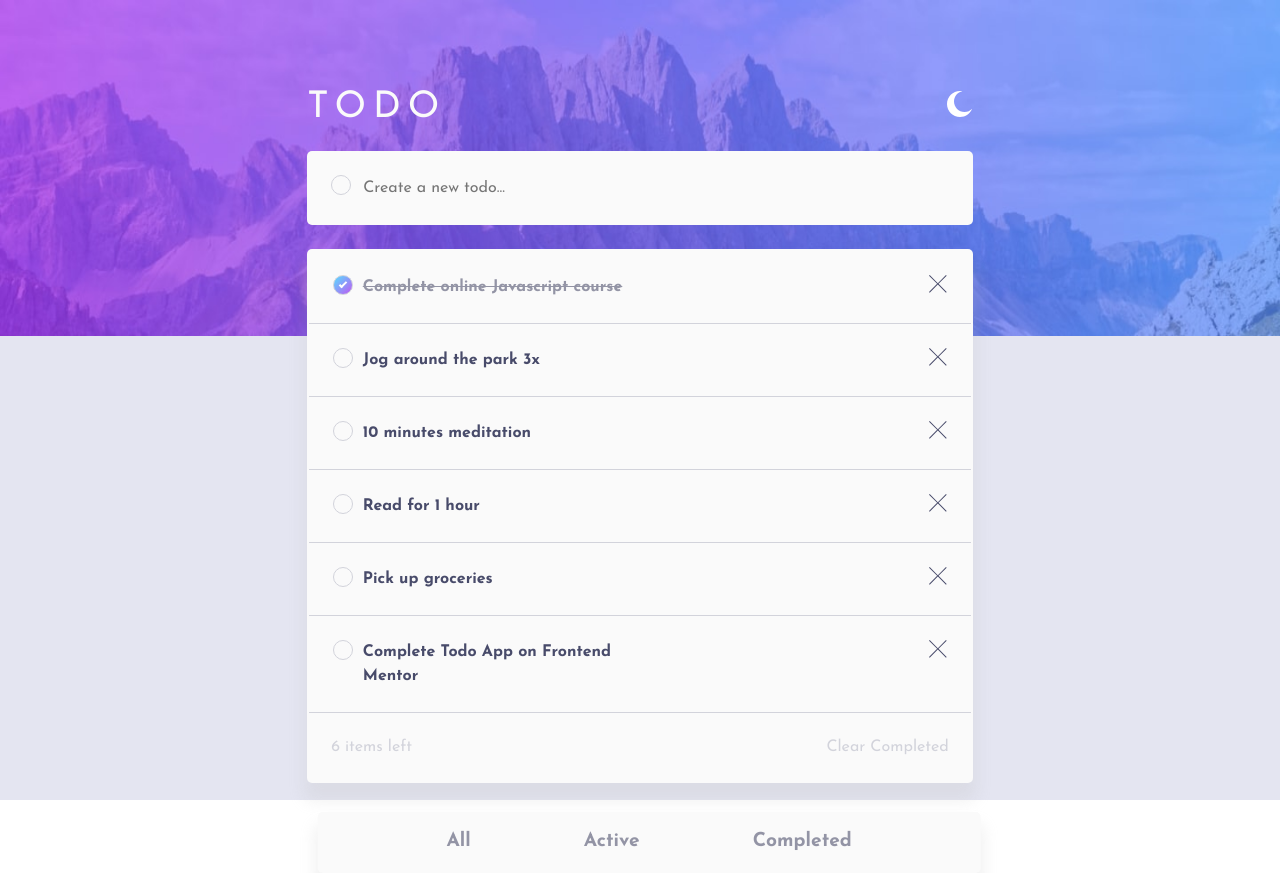
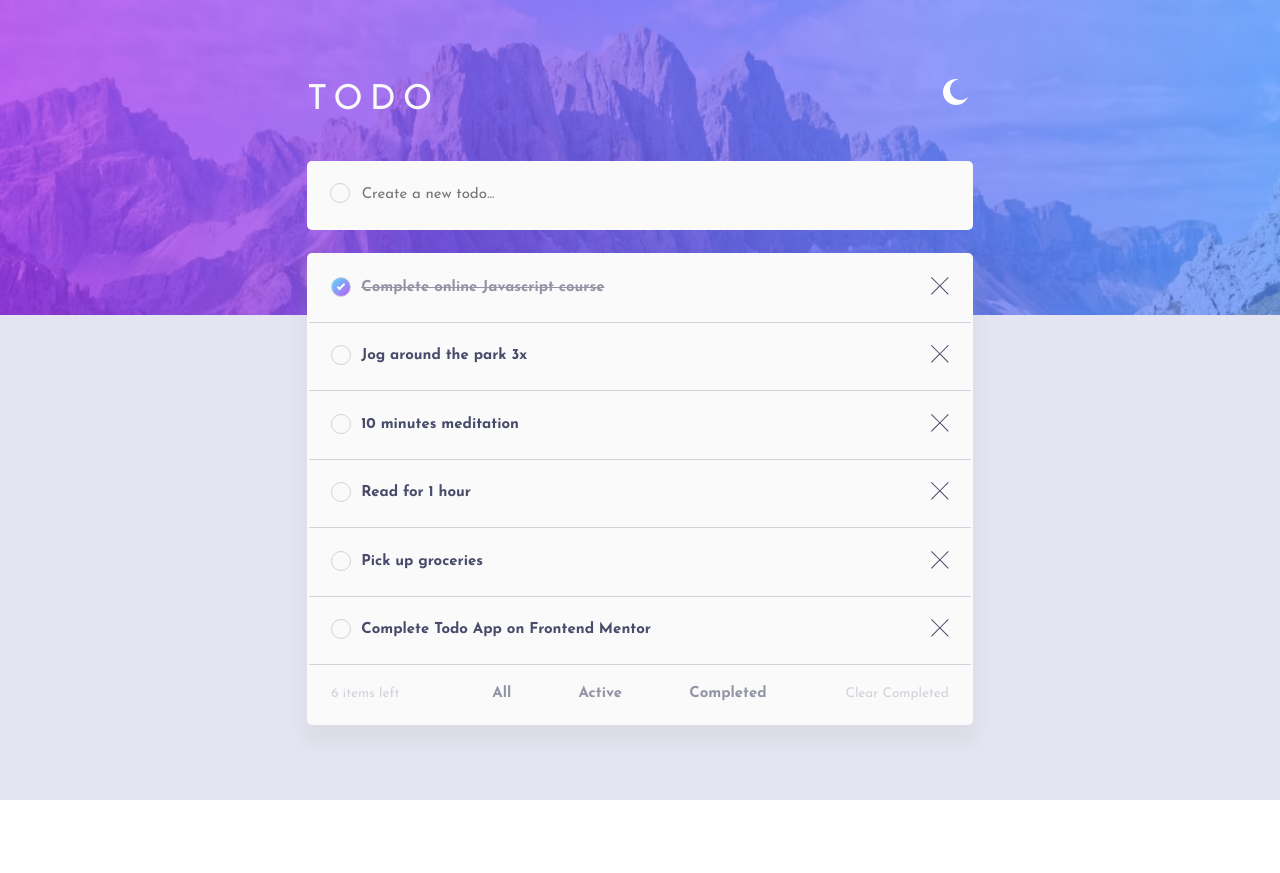
Before and after one commit to tanselbay1/todo-app, a React (Create React App) app: page / in a window 1280 px wide. After the commit the page ends 800 px from the top, so only its background shows below. Built offline with nearby package versions, Linux system fonts and the light colour scheme.

Commit message:
convert filter-action spans into radio buttons and give style

```diff
--- a/package.json
+++ b/package.json
@@ -6,6 +6,7 @@
     "@testing-library/jest-dom": "^5.16.5",
     "@testing-library/react": "^13.4.0",
     "@testing-library/user-event": "^13.5.0",
+    "framer-motion": "^7.6.17",
     "react": "^18.2.0",
     "react-dom": "^18.2.0",
     "react-scripts": "5.0.1",
--- a/src/assets/style-components/_colors.scss
+++ b/src/assets/style-components/_colors.scss
@@ -52,6 +52,18 @@
     .filter-actions {
       background-color: $very-light-gray;
       color: $dark-grayish-blue-1;
+
+      .actions-btn {
+        &:checked + .radio-label {
+          color: $bright-blue;
+          transition: color 0.4s;
+        }
+      }
+      .radio-label {
+        &:hover {
+          color: $very-dark-grayish-blue;
+        }
+      }
     }
   }
 }
--- a/src/assets/style-components/_filter.scss
+++ b/src/assets/style-components/_filter.scss
@@ -5,6 +5,20 @@
   justify-content: space-between;
   position: relative;
   padding: 1.4rem;
+
+  @include medium {
+    padding: 0.3rem 1.5rem;
+  }
+
+  div {
+    min-width: 7rem;
+
+    @include medium {
+      &:last-child {
+        text-align: right;
+      }
+    }
+  }
 
   .filter-actions {
     @include flex(row, center);
@@ -17,17 +31,32 @@
     transform: translateX(-4%);
     width: 100%;
 
-    @include small {
-      transform: translateX(-3%);
+    @include medium {
+      box-shadow: none;
+      padding: 0.9rem 1.5rem;
+      position: static;
+      margin-right: 1.4rem;
+      transform: none;
     }
 
-    @include medium {
-      transform: translateX(-2%);
+    .actions-btn {
+      display: none;
     }
 
-    span {
+    .radio-label {
+      cursor: pointer;
       font-size: 1.2rem;
       font-weight: 700;
+
+      @include medium {
+        font-size: 1rem;
+      }
+    }
+  }
+
+  .small-span {
+    @include medium {
+      font-size: 0.9rem;
     }
   }
 }
--- a/src/assets/style-components/_item.scss
+++ b/src/assets/style-components/_item.scss
@@ -9,7 +9,7 @@
   padding: 1.5rem;
 
   li {
-    max-width: 19rem;
+    max-width: 23rem;
     font-weight: 700;
   }
 
--- a/src/assets/style.css
+++ b/src/assets/style.css
@@ -145,7 +145,7 @@ h2.no-items {
   display: block;
 }
 .todo-item li {
-  max-width: 19rem;
+  max-width: 23rem;
   font-weight: 700;
 }
 .todo-item li.checked {
@@ -219,6 +219,19 @@ h2.no-items {
   position: relative;
   padding: 1.4rem;
 }
+@media screen and (min-width: 768px) {
+  .filter-container {
+    padding: 0.3rem 1.5rem;
+  }
+}
+.filter-container div {
+  min-width: 7rem;
+}
+@media screen and (min-width: 768px) {
+  .filter-container div:last-child {
+    text-align: right;
+  }
+}
 .filter-container .filter-actions {
   display: flex;
   flex-direction: row;
@@ -232,19 +245,32 @@ h2.no-items {
   transform: translateX(-4%);
   width: 100%;
 }
-@media screen and (min-width: 640px) {
+@media screen and (min-width: 768px) {
   .filter-container .filter-actions {
-    transform: translateX(-3%);
+    box-shadow: none;
+    padding: 0.9rem 1.5rem;
+    position: static;
+    margin-right: 1.4rem;
+    transform: none;
+  }
+}
+.filter-container .filter-actions .actions-btn {
+  display: none;
+}
+.filter-container .filter-actions .radio-label {
+  cursor: pointer;
+  font-size: 1.2rem;
+  font-weight: 700;
+}
+@media screen and (min-width: 768px) {
+  .filter-container .filter-actions .radio-label {
+    font-size: 1rem;
   }
 }
 @media screen and (min-width: 768px) {
-  .filter-container .filter-actions {
-    transform: translateX(-2%);
+  .filter-container .small-span {
+    font-size: 0.9rem;
   }
-}
-.filter-container .filter-actions span {
-  font-size: 1.2rem;
-  font-weight: 700;
 }
 
 .light {
@@ -287,6 +313,13 @@ h2.no-items {
 .light .filter-container .filter-actions {
   background-color: hsl(0deg, 0%, 98%);
   color: hsl(236deg, 9%, 61%);
+}
+.light .filter-container .filter-actions .actions-btn:checked + .radio-label {
+  color: hsl(220deg, 98%, 61%);
+  transition: color 0.4s;
+}
+.light .filter-container .filter-actions .radio-label:hover {
+  color: hsl(235deg, 19%, 35%);
 }
 
 .dark {
@@ -336,6 +369,12 @@ h2.no-items {
 .theme-toggle {
   cursor: pointer;
 }
+@media screen and (min-width: 768px) {
+  .theme-toggle {
+    width: 30px;
+    height: 30px;
+  }
+}
 
 * {
   font-family: "Josefin Sans", sans-serif;
@@ -348,7 +387,7 @@ h2.no-items {
 }
 @media screen and (min-width: 1024px) {
   * {
-    font-size: 16px;
+    font-size: 15px;
   }
 }
 
--- a/src/assets/style.scss
+++ b/src/assets/style.scss
@@ -18,7 +18,7 @@
   }
 
   @include large {
-    font-size: 16px;
+    font-size: 15px;
   }
 }
 
--- a/src/components/Filter.js
+++ b/src/components/Filter.js
@@ -22,6 +22,28 @@ const Filter = ({ onFilter, todoLength, onClear }) => {
     };
   }, []);
 
+  const filterActions = (
+    <div className="filter-actions">
+      <input className="actions-btn" type="radio" name="actions" id="all" />
+      <label htmlFor="all" className="radio-label" onClick={filterList}>
+        All
+      </label>
+      <input className="actions-btn" type="radio" name="actions" id="active" />
+      <label htmlFor="active" className="radio-label" onClick={filterList}>
+        Active
+      </label>
+      <input
+        className="actions-btn"
+        type="radio"
+        name="actions"
+        id="completed"
+      />
+      <label htmlFor="completed" className="radio-label" onClick={filterList}>
+        Completed
+      </label>
+    </div>
+  );
+
   const smallScreen = (
     <div className="filter-container">
       <div className="items-left">
@@ -32,11 +54,7 @@ const Filter = ({ onFilter, todoLength, onClear }) => {
       <div className="clear-completed">
         <span onClick={clearList}>Clear Completed</span>
       </div>
-      <div className="filter-actions">
-        <span onClick={filterList}>All</span>
-        <span onClick={filterList}>Active</span>
-        <span onClick={filterList}>Completed</span>
-      </div>
+      {filterActions}
     </div>
   );
 
@@ -46,17 +64,15 @@ const Filter = ({ onFilter, todoLength, onClear }) => {
   return (
     <div className="filter-container">
       <div className="items-left">
-        <span>
+        <span className="small-span">
           {todoLength} {todoLength <= 1 ? "item" : "items"} left
         </span>
       </div>
-      <div className="filter-actions">
-        <span onClick={filterList}>All</span>
-        <span onClick={filterList}>Active</span>
-        <span onClick={filterList}>Completed</span>
-      </div>
+      {filterActions}
       <div className="clear-completed">
-        <span onClick={clearList}>Clear Completed</span>
+        <span onClick={clearList} className="small-span">
+          Clear Completed
+        </span>
       </div>
     </div>
   );
--- a/src/components/Item.js
+++ b/src/components/Item.js
@@ -1,4 +1,6 @@
-import { ReactComponent as Cross } from "../assets/images/icon-cross.svg";
+// import { ReactComponent as Cross } from "../assets/images/icon-cross.svg";
+import cross from "../assets/images/icon-cross.svg";
+import { motion } from "framer-motion";
 
 export default function Item({ todoItem, onDelete, checked, onCheckedToggle }) {
   const handleClick = () => {
@@ -18,9 +20,19 @@ export default function Item({ todoItem, onDelete, checked, onCheckedToggle }) {
           onChange={handleCheckToggle}
         />
         <span className="checkmark"></span>
-        <li className={checked ? "checked" : null}>{todoItem.todo}</li>
+        <motion.div
+          key={todoItem.id}
+          whileTap={{ scale: 0.9 }}
+          transition={{
+            type: "spring",
+            stiffness: 400,
+            damping: 17,
+          }}
+        >
+          <li className={checked ? "checked" : null}>{todoItem.todo}</li>
+        </motion.div>
       </label>
-      <Cross onClick={handleClick} />
+      <motion.img src={cross} onClick={handleClick} whileTap={{ rotate: 90 }} />
     </div>
   );
 }
--- a/src/components/ThemeToggle.js
+++ b/src/components/ThemeToggle.js
@@ -1,5 +1,6 @@
 import { ReactComponent as IconMoon } from "../assets/images/icon-moon.svg";
 import { ReactComponent as IconSun } from "../assets/images/icon-sun.svg";
+import { motion } from "framer-motion";
 
 const ThemeToggle = ({ isDark, setIsDark }) => {
   const handleToggle = () => {
@@ -7,9 +8,13 @@ const ThemeToggle = ({ isDark, setIsDark }) => {
   };
 
   return isDark ? (
-    <IconSun onClick={handleToggle} className="theme-toggle" />
+    <motion.div whileHover={{ scale: 1.1 }} whileTap={{ scale: 0.9 }}>
+      <IconSun onClick={handleToggle} className="theme-toggle" />
+    </motion.div>
   ) : (
-    <IconMoon onClick={handleToggle} className="theme-toggle" />
+    <motion.div whileHover={{ scale: 1.1 }} whileTap={{ scale: 0.9 }}>
+      <IconMoon onClick={handleToggle} className="theme-toggle" />
+    </motion.div>
   );
 };
 
```
Also changed, not shown: src/assets/style-components/_theme-toggle.scss (+7 -0 lines), 2 other files (tests, documents, lock files or other folders).
